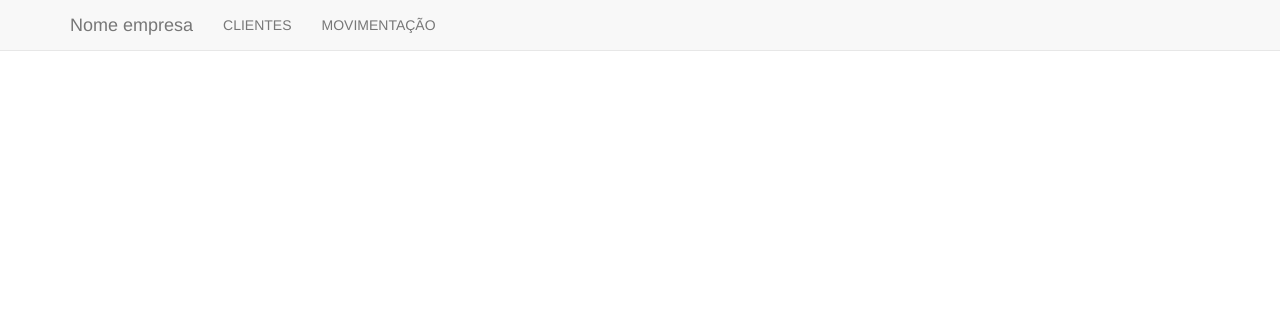
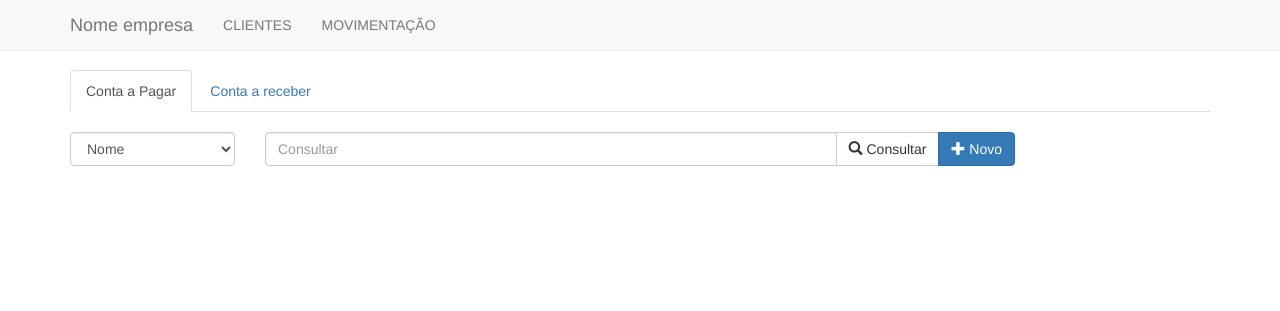
Before and after one commit to luccavallari/financeiro, a CodeIgniter app: page /database/movimentacao in a window 1280 px wide. Shown: the top 311 px of the page. Run offline with CodeIgniter, Linux system fonts and the light colour scheme; data that the repository does not hold is empty; some libraries are stand-ins or nearby versions.

Commit message:
listando conta a pagar e receber

```diff
--- a/application/views/conta.php
+++ b/application/views/conta.php
@@ -0,0 +1,309 @@
+<!-- Grid -->
+<main class="container view-grid">
+
+    <!-- Resposta de exclusao de registro -->
+    <div id="resposta_excluir"></div>
+
+    <!-- Lista de pessoas -->
+    <div id="resposta_consulta"></div>
+
+    <div>
+      <!-- Nav tabs -->
+      <ul class="nav nav-tabs" role="tablist">
+        <li class="active"><a href="#tab-conta-pagar" ria-controls="tab-conta-pagar" role="tab" data-toggle="tab">Conta a Pagar</a></li>
+        <li><a href="#tab-conta-receber" ria-controls="tab-conta-receber" role="tab" data-toggle="tab">Conta a receber</a></li>
+      </ul>
+
+      <!-- Tab panes -->
+      <div class="tab-content">
+        <div class="tab-pane active" id="tab-conta-pagar">
+            <br>
+            <?php echo form_open('pessoa', ['id' => 'form_pessoa_consultar', 'class' => 'form-horizontal']);?>
+                <div class="form-group">
+                    <div class="col-md-2 col-xs-4">
+                        <select id="filtrp" name="filtro" class="form-control" data-size="5">
+                            <option value="1" >Nome</option>
+                            <option value="2" >E-mail</option>
+                            <option value="3" >Telefone</option>
+                        </select>
+                    </div>
+
+                    <div class="col-md-8 col-xs-8">
+                        <div class="input-group">
+                            <input name="expressao" id="expressao" class="form-control"  placeholder="Consultar" />
+                            <span class="input-group-btn">
+                                <a href="javascript:consultar('#form_pessoa_consultar', 'read', 'html', function() {}, retornoConsulta);" class="btn btn-default pesquisar" >
+                                    <span class="glyphicon glyphicon-search"></span>
+                                    Consultar
+                                </a>
+                                <a href="javascript:;" class="btn btn-primary novo-cadastro" >
+                                    <span class="glyphicon glyphicon-plus">
+                                    </span>
+                                    Novo
+                                </a>
+                            </span>
+                        </div>
+                    </div>
+                </div>
+            <?php echo form_close(); ?>
+        </div>
+
+        <div class="tab-pane" id="tab-conta-receber">
+            <br>
+            <?php echo form_open('pessoa', ['id' => 'form_pessoa_consultar', 'class' => 'form-horizontal']);?>
+                <div class="form-group">
+                    <div class="col-md-2 col-xs-4">
+                        <select id="filtrp" name="filtro" class="form-control" data-size="5">
+                            <option value="1" >Nome</option>
+                            <option value="2" >E-mail</option>
+                            <option value="3" >Telefone</option>
+                        </select>
+                    </div>
+
+                    <div class="col-md-8 col-xs-8">
+                        <div class="input-group">
+                            <input name="expressao" id="expressao" class="form-control"  placeholder="Consultar" />
+                            <span class="input-group-btn">
+                                <a href="javascript:consultar('#form_pessoa_consultar', 'read', 'html', function() {}, retornoConsulta);" class="btn btn-default pesquisar" >
+                                    <span class="glyphicon glyphicon-search"></span>
+                                    Consultar
+                                </a>
+                                <a href="javascript:;" class="btn btn-primary novo-cadastro" >
+                                    <span class="glyphicon glyphicon-plus">
+                                    </span>
+                                    Novo
+                                </a>
+                            </span>
+                        </div>
+                    </div>
+                </div>
+            <?php echo form_close(); ?>
+          </div>
+      </div>
+
+    </div>
+
+</main>
+<!-- Fim Grid -->
+
+<!-- Form -->
+<main class="container view-form hidden">
+    <ol class="breadcrumb">
+      <li><a href="javascript:showViewGrid();">Cliente</a></li>
+      <li><a href="javascript:;" class="active">Cadastro</a></li>
+    </ol>
+
+    <div id="resposta"></div>
+
+    <?php echo form_open('pessoa', ['id' => 'form_pessoa']);?>
+    <input type="hidden" id="id" name="id">
+    <input type="hidden" id="endereco_id" name="endereco_id">
+
+    <fieldset>
+        <legend>Cadastrar Cliente</legend>
+    </fieldset>
+
+    <div class="row">
+        <div class="col-md-3">
+            <div class="form-group">
+                <label for="nome" class="req">Nome:</label>
+                <input type="text" class="form-control" id="nome" name="nome">
+            </div>
+        </div>
+
+        <div class="col-md-3">
+            <div class="form-group">
+                <label for="email" class="req">E-mail:</label>
+                <input type="email" class="form-control" id="email" name="email">
+            </div>
+        </div>
+
+        <div class="col-md-3">
+            <div class="form-group">
+                <label for="telefone" class="req">Telefone:</label>
+                <input type="tel" class="form-control" id="telefone" data-mask="(99) 9999-9999?" name="telefone">
+            </div>
+        </div>
+
+        <div class="col-md-3">
+            <div class="form-group">
+                <label for="celular" class="req">Celular:</label>
+                <input type="tel" class="form-control" id="celular" data-mask="(99) 9999-9999?" name="celular">
+            </div>
+        </div>
+    </div>
+
+    <fieldset>
+        <legend>Endereço</legend>
+    </fieldset>
+
+    <div class="row">
+        <div class="col-md-6">
+            <div class="form-group">
+                <label for="endereco" class="req">Endereço:</label>
+                <input type="text" class="form-control" id="endereco" name="endereco">
+            </div>
+        </div>
+
+        <div class="col-md-6">
+            <div class="form-group">
+                <label for="complemento">Complemento:</label>
+                <input type="text" class="form-control" id="complemento" name="complemento">
+            </div>
+        </div>
+    </div>
+
+    <div class="row">
+        <div class="col-md-3">
+            <div class="form-group">
+                <label for="bairro" class="req">Bairro:</label>
+                <input type="text" class="form-control" id="bairro" name="bairro">
+            </div>
+        </div>
+
+        <div class="col-md-3">
+            <div class="form-group">
+                <label for="cep">CEP:</label>
+                <input type="text" class="form-control" data-mask="999999-99" id="cep" name="cep">
+            </div>
+        </div>
+
+        <div class="col-md-3">
+            <div class="form-group">
+                <label for="estado" class="req">Estado:</label>
+                <select class="form-control" id="estado" name="estado"><option></option><?php echo $estados; ?></select>
+            </div>
+        </div>
+
+        <div class="col-md-3">
+            <div class="form-group">
+                <label for="cidade" class="req">Cidade:</label>
+                <select class="form-control" id="cidade" name="cidade"></select>
+            </div>
+        </div>
+    </div>
+    <hr>
+    <?php echo form_close(); ?>
+
+    <div class="row">
+        <div class="col-md-3">
+            <div class="form-group">
+                <a href="javascript:;" id="salvar-pessoa" class="btn btn-primary">Salvar</a>
+                <a href="javascript:showViewGrid();" class="btn btn-default">Voltar</a>
+            </div>
+        </div>
+    </div>
+</main>
+<!-- Fim Form -->
+
+<!-- Detail -->
+<main class="container view-detail hidden">
+    <ol class="breadcrumb">
+      <li><a href="javascript:showViewGrid();">Cliente</a></li>
+      <li><a href="javascript:;" class="active">Detalhes da pessoa</a></li>
+    </ol>
+
+    <fieldset>
+        <legend>Dados do Cliente</legend>
+    </fieldset>
+
+    <div class="row">
+        <div class="col-md-3">
+            <div class="form-group">
+                <label>Nome:</label>
+                <p id="detail-nome"></p>
+            </div>
+        </div>
+
+        <div class="col-md-3">
+            <div class="form-group">
+                <label>E-mail:</label>
+                <p id="detail-email"></p>
+            </div>
+        </div>
+
+        <div class="col-md-3">
+            <div class="form-group">
+                <label>Telefone:</label>
+                <p id="detail-telefone"></p>
+            </div>
+        </div>
+
+        <div class="col-md-3">
+            <div class="form-group">
+                <label>Celular:</label>
+                <p id="detail-celular"></p>
+            </div>
+        </div>
+    </div>
+
+    <fieldset>
+        <legend>Dados de Endereço</legend>
+    </fieldset>
+
+    <div class="row">
+        <div class="col-md-6">
+            <div class="form-group">
+                <label>Endereço:</label>
+                <p id="detail-endereco"></p>
+            </div>
+        </div>
+
+        <div class="col-md-6">
+            <div class="form-group">
+                <label>Complemento:</label>
+                <p id="detail-complemento"></p>
+            </div>
+        </div>
+    </div>
+
+    <div class="row">
+        <div class="col-md-3">
+            <div class="form-group">
+                <label>Bairro:</label>
+                <p id="detail-bairro"></p>
+            </div>
+        </div>
+
+        <div class="col-md-3">
+            <div class="form-group">
+                <label>CEP:</label>
+                <p id="detail-cep"></p>
+            </div>
+        </div>
+
+        <div class="col-md-3">
+            <div class="form-group">
+                <label>Estado:</label>
+                <p id="detail-estado"></p>
+            </div>
+        </div>
+
+        <div class="col-md-3">
+            <div class="form-group">
+                <label>Cidade:</label>
+                <p id="detail-cidade"></p>
+            </div>
+        </div>
+    </div>
+    <hr>
+
+    <div class="row">
+        <div class="col-md-3">
+            <div class="form-group">
+                <a href="javascript:showViewGrid();" class="btn btn-default">Voltar</a>
+            </div>
+        </div>
+    </div>
+</main>
+<!-- Fim Detail -->
+
+<!-- Javascripts -->
+<script src="<?php echo base_url();?>assets/jquery-validation/jquery.validate.min.js"></script>
+<script src="<?php echo base_url();?>assets/jquery-validation/messages_pt_BR.min.js"></script>
+<script src="<?php echo base_url();?>assets/bootstrap/js/bootstrap-inputmask.min.js "></script>
+<script src="<?php echo base_url();?>assets/js/principal.js"></script>
+<script src="<?php echo base_url();?>assets/js/crud.js"></script>
+<script src="<?php echo base_url();?>assets/js/notificacao.js"></script>
+<script src="<?php echo base_url();?>assets/js/conta.js"></script>
+<!-- Fim Javascripts -->
--- a/application/views/pessoa.php
+++ b/application/views/pessoa.php
@@ -260,6 +260,5 @@
 <script src="<?php echo base_url();?>assets/js/principal.js"></script>
 <script src="<?php echo base_url();?>assets/js/crud.js"></script>
 <script src="<?php echo base_url();?>assets/js/notificacao.js"></script>
-<script src="<?php echo base_url();?>assets/js/notificacao.js"></script>
 <script src="<?php echo base_url();?>assets/js/pessoa.js"></script>
 <!-- Fim Javascripts -->
```
